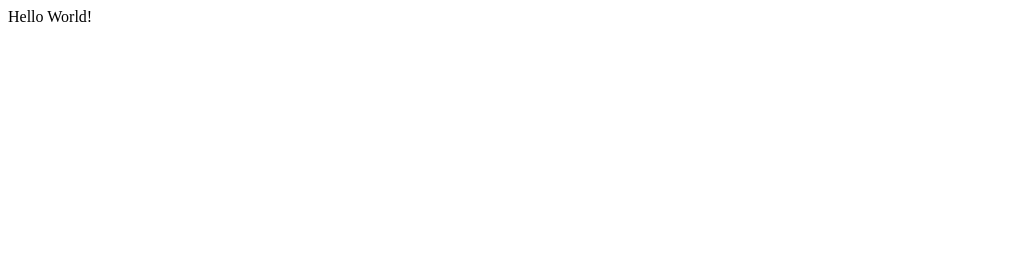
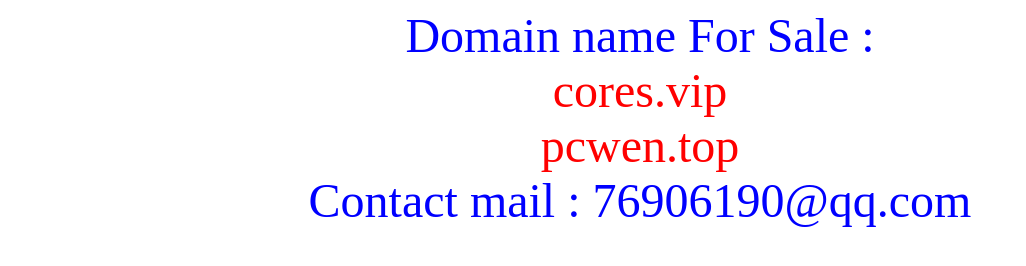
Before and after one commit to cheumen/cheumen.github.io, a plain HTML site: page index.html in a window 1280 px wide. Shown: the whole page, without its empty margins (0-1026 px from the left). Drawn offline with Linux system fonts and the light colour scheme.

Commit message:
update index

```diff
--- a/index.html
+++ b/index.html
@@ -1,4 +1,19 @@
 <!DOCTYPE html>
 <html>
- Hello World!
+<div class="text" style=" text-align:center;">
+<font size="28" color="blue">Domain name For Sale :</font>
+</div>
+
+<div class="text" style=" text-align:center;">
+<font size="36" color="red">cores.vip</font>
+</div>
+
+<div class="text" style=" text-align:center;">
+<font size="36" color="red">pcwen.top</font>
+</div>
+
+<div class="text" style=" text-align:center;">
+<font size="36" color="blue">Contact mail : 76906190@qq.com</font>
+</div>
+
 </html>
```
